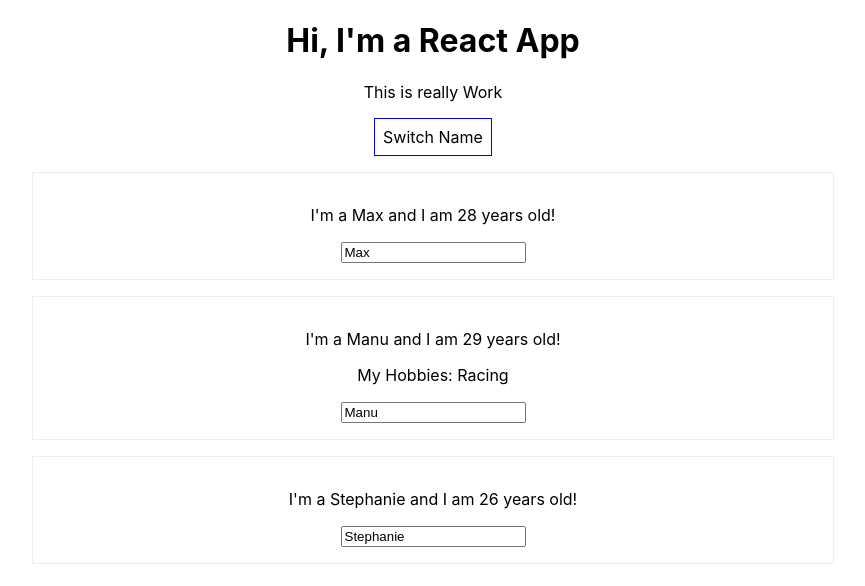
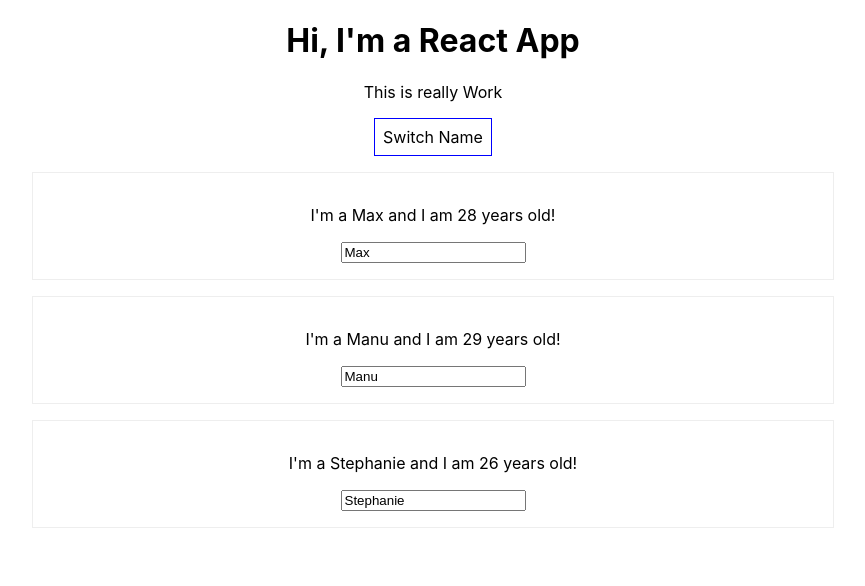
Before and after one commit to ag502/react-study, a React (Create React App) app in the folder react-complete-guide/: page / in a window 1280 px wide. Both pictures are taken after a click on the button "Switch Name". Shown: the top 586 px of the page, without its empty margins (207-1072 px from the left). Built offline with nearby package versions, Linux system fonts and the light colour scheme.

Commit message:
Use map for rendering repeated Components
Use unique key, when render the repeated components.
Copy the state, when update the state. Cause state is immutable.

```diff
--- a/react-complete-guide/src/App.js
+++ b/react-complete-guide/src/App.js
@@ -6,9 +6,9 @@ import Person from "./Person/Person";
 class App extends Component {
   state = {
     persons: [
-      { name: "Max", age: 28 },
-      { name: "Manu", age: 29 },
-      { name: "Stephanie", age: 26 }
+      { id: "dafs", name: "Max", age: 28 },
+      { id: "wqwf", name: "Manu", age: 29 },
+      { id: "rwqq", name: "Stephanie", age: 26 }
     ],
     otherState: "some other value",
     showPersons: false
@@ -24,14 +24,26 @@ class App extends Component {
     });
   };
 
-  nameChangedHandler = event => {
+  nameChangedHandler = (event, id) => {
+    const personIndex = this.state.persons.findIndex(person => {
+      return person.id === id;
+    });
+    const person = { ...this.state.persons[personIndex] };
+    person.name = event.target.value;
+
+    const persons = [...this.state.persons];
+    persons[personIndex] = person;
+
     this.setState({
-      persons: [
-        { name: "Max", age: 28 },
-        { name: event.target.value, age: 29 },
-        { name: "Stephanie", age: 27 }
-      ]
+      persons: persons
     });
+  };
+
+  deletePersonHandler = personIndex => {
+    // const persons = this.state.persons.slice();
+    const persons = [...this.state.persons];
+    persons.splice(personIndex, 1);
+    this.setState({ persons: persons });
   };
 
   togglePersonsHandler = event => {
@@ -54,22 +66,17 @@ class App extends Component {
     if (this.state.showPersons) {
       persons = (
         <div>
-          <Person
-            name={this.state.persons[0].name}
-            age={this.state.persons[0].age}
-          />
-          <Person
-            name={this.state.persons[1].name}
-            age={this.state.persons[1].age}
-            click={this.switchNameHandler.bind(this, "Max")}
-            changed={this.nameChangedHandler}
-          >
-            My Hobbies: Racing
-          </Person>
-          <Person
-            name={this.state.persons[2].name}
-            age={this.state.persons[2].age}
-          />
+          {this.state.persons.map((person, idx) => {
+            return (
+              <Person
+                key={person.id}
+                name={person.name}
+                age={person.age}
+                click={this.deletePersonHandler.bind(this, idx)}
+                changed={event => this.nameChangedHandler(event, person.id)}
+              />
+            );
+          })}
         </div>
       );
     }
```
